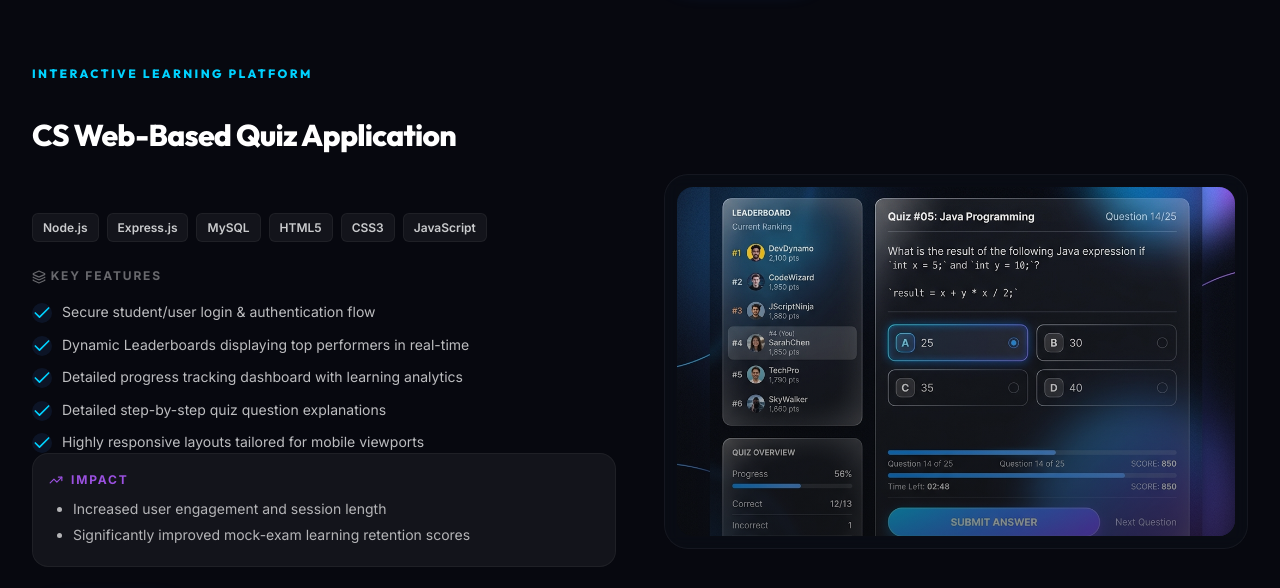
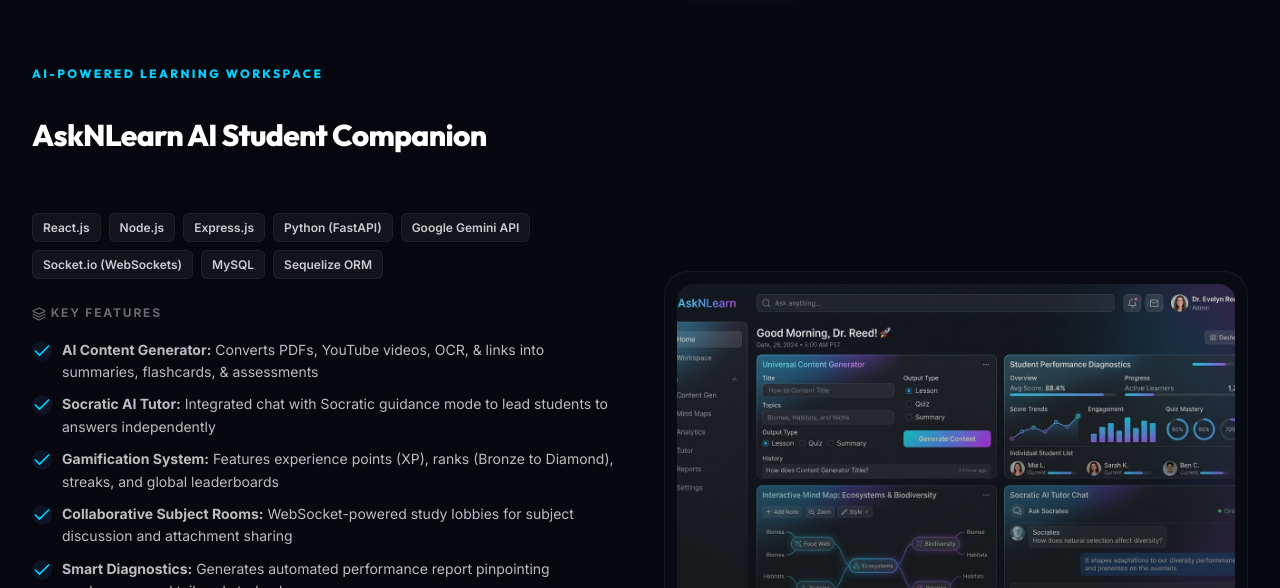
Before and after one commit to harshh-1573/Portfolio_Website, a website: page index.html in a window 1280 px wide. Shown: the part 9593-10181 px from the top of the page. Drawn offline with nearby package versions, Linux system fonts and the light colour scheme.

Commit message:
feat: rebrand CS Quiz App project details and mockup to AskNLearn AI Workspace

```diff
--- a/index.html
+++ b/index.html
@@ -902,24 +902,26 @@
         </div>
       </div>
 
-      <!-- Project 2: Quiz App (Image Right, Content Left) -->
+      <!-- Project 2: AskNLearn App (Image Right, Content Left) -->
       <div class="project-item reverse scroll-reveal delay-200">
         <div class="project-image">
           <div class="project-image-inner">
-            <img src="public/quiz_app_mockup.png" alt="Computer Science interactive web quiz application interface designed by Harsh Gorantiwar" loading="lazy">
+            <img src="public/asknlearn_mockup.jpg" alt="AskNLearn AI-Powered Digital Student Workspace dashboard mockup designed by Harsh Gorantiwar" loading="lazy">
             <div class="project-image-overlay"></div>
           </div>
         </div>
         <div class="project-content">
-          <span class="project-subtitle">Interactive Learning Platform</span>
-          <h3 class="project-title">CS Web-Based Quiz Application</h3>
+          <span class="project-subtitle">AI-Powered Learning Workspace</span>
+          <h3 class="project-title">AskNLearn AI Student Companion</h3>
           <div class="project-tech-badges">
+            <span class="tech-badge">React.js</span>
             <span class="tech-badge">Node.js</span>
             <span class="tech-badge">Express.js</span>
+            <span class="tech-badge">Python (FastAPI)</span>
+            <span class="tech-badge">Google Gemini API</span>
+            <span class="tech-badge">Socket.io (WebSockets)</span>
             <span class="tech-badge">MySQL</span>
-            <span class="tech-badge">HTML5</span>
-            <span class="tech-badge">CSS3</span>
-            <span class="tech-badge">JavaScript</span>
+            <span class="tech-badge">Sequelize ORM</span>
           </div>
           <div class="project-details">
             <div class="project-features">
@@ -927,31 +929,31 @@
               <ul class="project-feature-list">
                 <li class="project-feature-item">
                   <span class="feature-check"><i data-lucide="check"></i></span>
-                  <span>Secure student/user login &amp; authentication flow</span>
+                  <span><strong>AI Content Generator:</strong> Converts PDFs, YouTube videos, OCR, &amp; links into summaries, flashcards, &amp; assessments</span>
                 </li>
                 <li class="project-feature-item">
                   <span class="feature-check"><i data-lucide="check"></i></span>
-                  <span>Dynamic Leaderboards displaying top performers in real-time</span>
+                  <span><strong>Socratic AI Tutor:</strong> Integrated chat with Socratic guidance mode to lead students to answers independently</span>
                 </li>
                 <li class="project-feature-item">
                   <span class="feature-check"><i data-lucide="check"></i></span>
-                  <span>Detailed progress tracking dashboard with learning analytics</span>
+                  <span><strong>Gamification System:</strong> Features experience points (XP), ranks (Bronze to Diamond), streaks, and global leaderboards</span>
                 </li>
                 <li class="project-feature-item">
                   <span class="feature-check"><i data-lucide="check"></i></span>
-                  <span>Detailed step-by-step quiz question explanations</span>
+                  <span><strong>Collaborative Subject Rooms:</strong> WebSocket-powered study lobbies for subject discussion and attachment sharing</span>
                 </li>
                 <li class="project-feature-item">
                   <span class="feature-check"><i data-lucide="check"></i></span>
-                  <span>Highly responsive layouts tailored for mobile viewports</span>
+                  <span><strong>Smart Diagnostics:</strong> Generates automated performance report pinpointing weaknesses and tailored study plans</span>
                 </li>
               </ul>
             </div>
             <div class="project-impact">
-              <span class="project-impact-label"><i data-lucide="trending-up" style="width: 14px; height: 14px; display: inline; vertical-align: middle;"></i> Impact</span>
+              <span class="project-impact-label"><i data-lucide="trending-up" style="width: 14px; height: 14px; display: inline; vertical-align: middle;"></i> Architecture &amp; Impact</span>
               <ul class="project-impact-list">
-                <li>Increased user engagement and session length</li>
-                <li>Significantly improved mock-exam learning retention scores</li>
+                <li>Utilizes FastAPI backend with faster-whisper speech transcription and OCR extraction tools</li>
+                <li>Admin panel manages database, curates mock assessments, and tracks platform usage statistics</li>
               </ul>
             </div>
           </div>
```
Also changed, not shown: src/sections/projects.html (+17 -15 lines), public/asknlearn_mockup.jpg (added).
